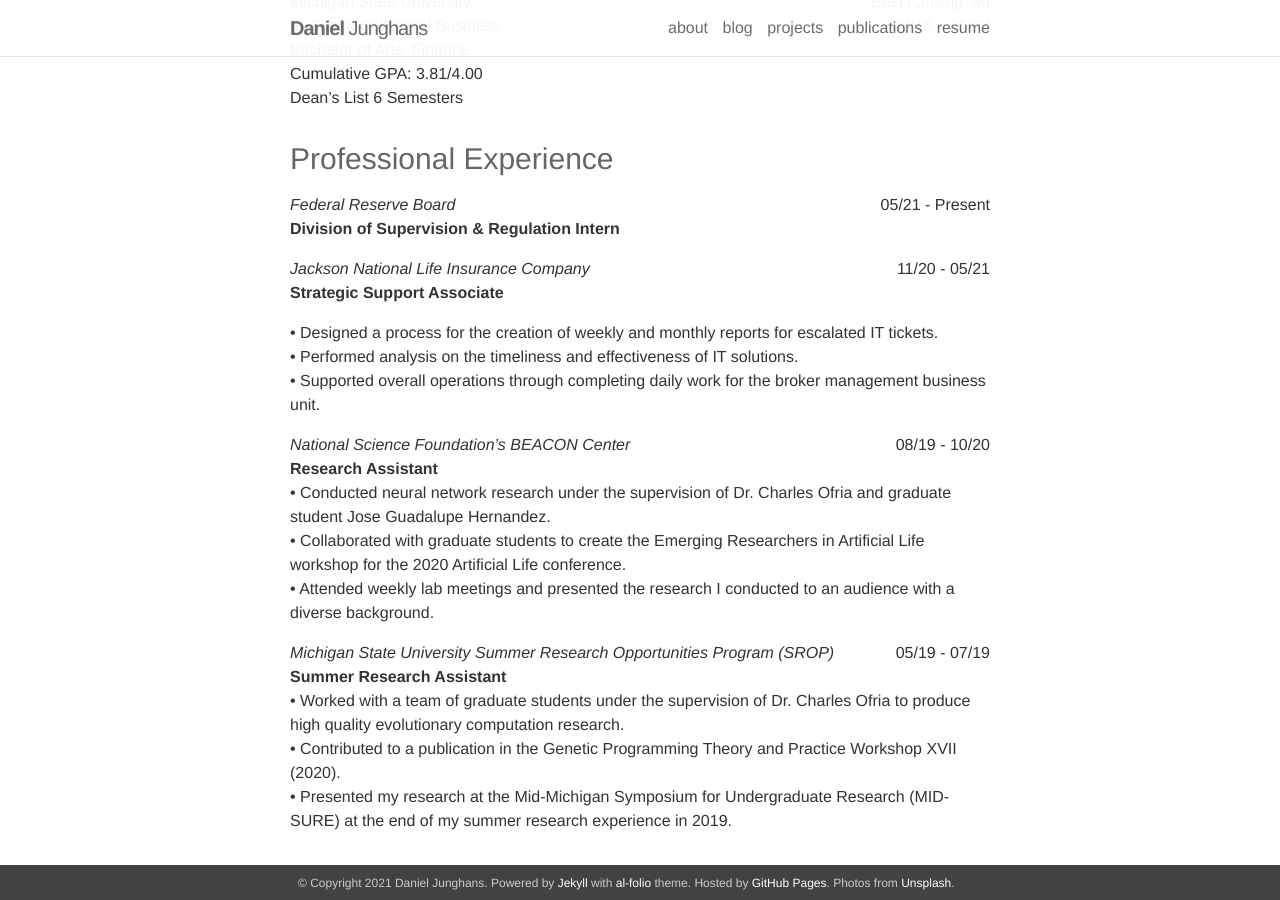
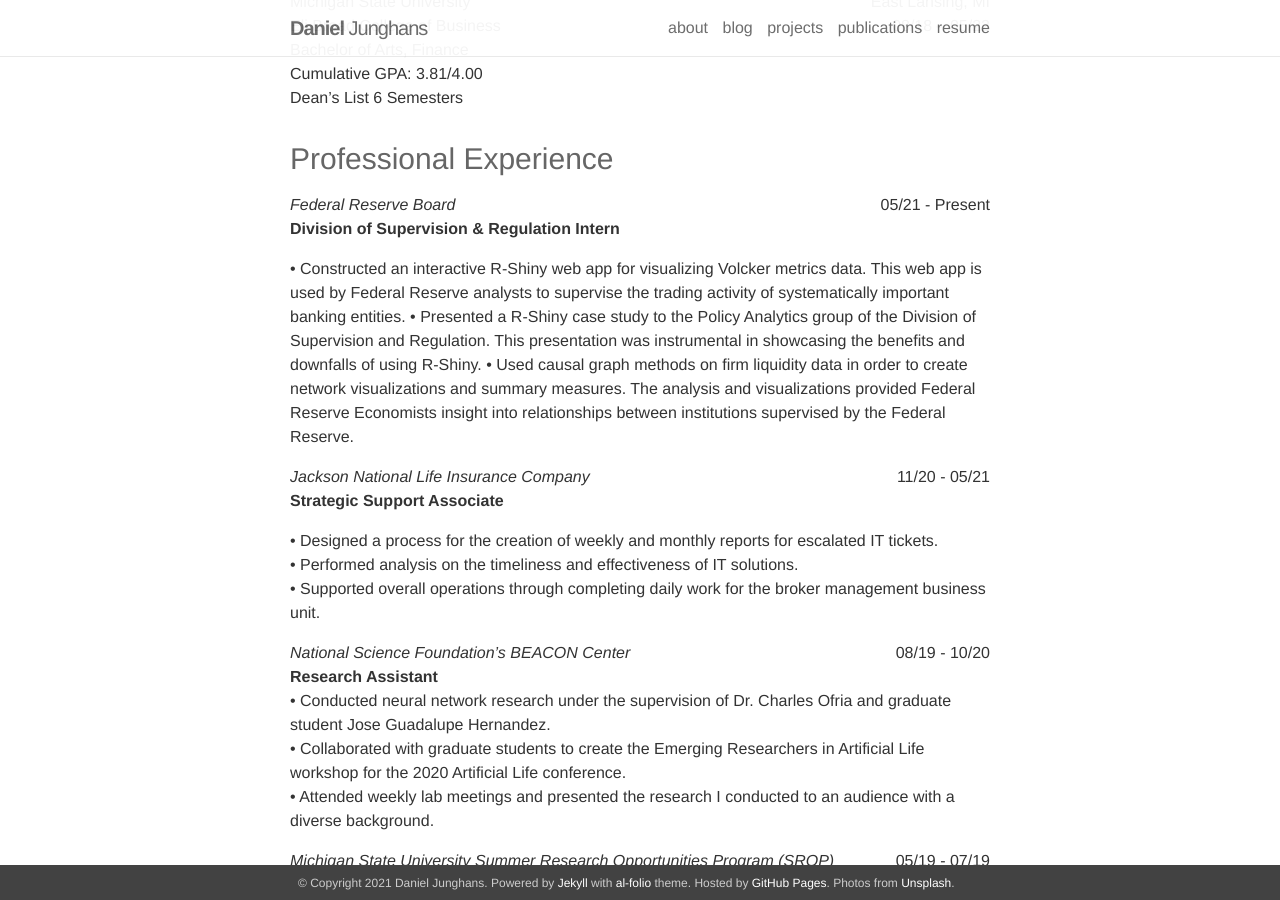
Before and after one commit to DanielJunghans/danieljunghans.github.io, a Jekyll site: the page built from _pages/resume.md, in a window 1280 px wide and 900 px high, scrolled down 433 px. Built offline with Jekyll 4.4.1, drawn with Linux system fonts in a browser that asks for light colours; nearby versions of some CDN libraries.

Commit message:
updated resume and about

```diff
--- a/_pages/resume.md
+++ b/_pages/resume.md
@@ -33,7 +33,12 @@
 <p style="float: right; margin:0;">05/21 - Present</p>
 </div>
 
+
 **Division of Supervision & Regulation Intern** <br />
+
+• Constructed an interactive R-Shiny web app for visualizing Volcker metrics data. This web app is used by Federal Reserve analysts to supervise the trading activity of systematically important banking entities.
+• Presented a R-Shiny case study to the Policy Analytics group of the Division of Supervision and Regulation. This presentation was instrumental in showcasing the benefits and downfalls of using R-Shiny.
+• Used causal graph methods on firm liquidity data in order to create network visualizations and summary measures. The analysis and visualizations provided Federal Reserve Economists insight into relationships between institutions supervised by the Federal Reserve.
 
 <div style="overflow: hidden;">
 <p style="float: left; margin:0;"><i>Jackson National Life Insurance Company</i></p>
```
Also changed, not shown: _pages/about.md (+1 -1 lines).
